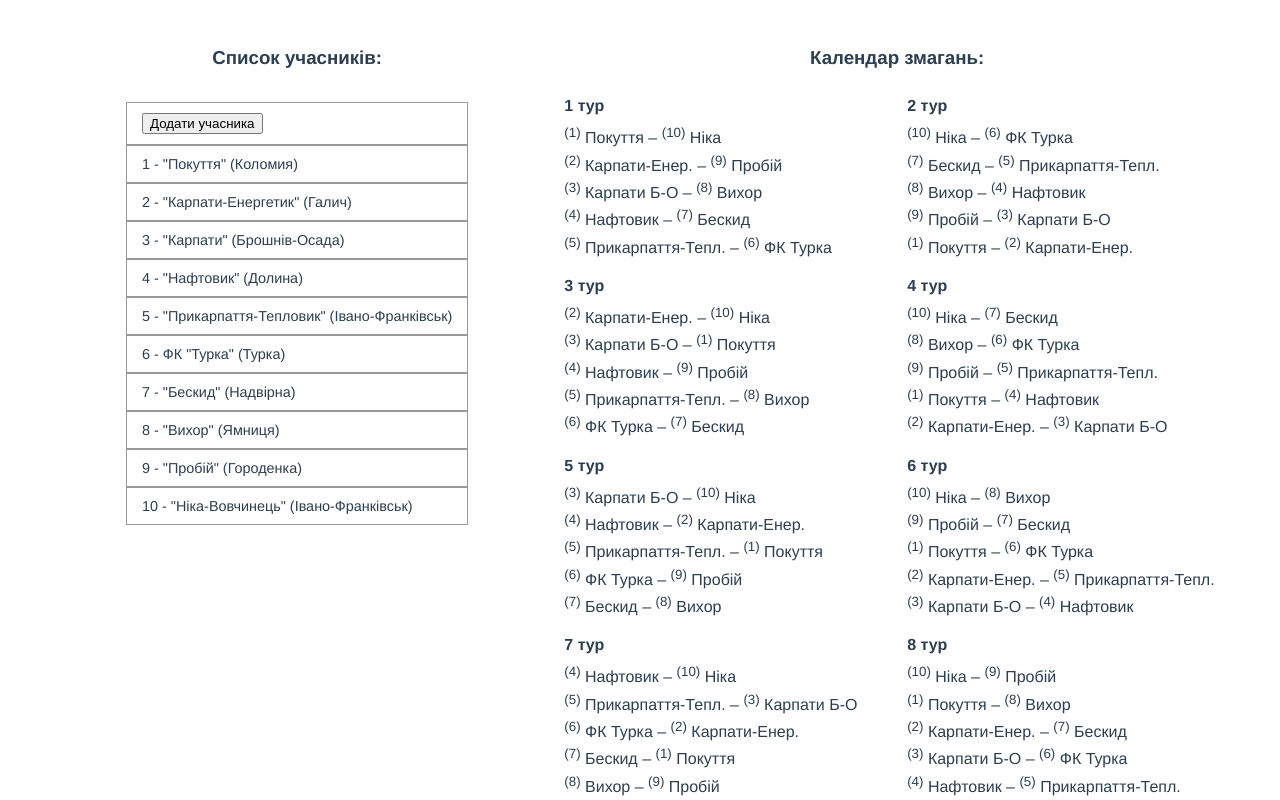
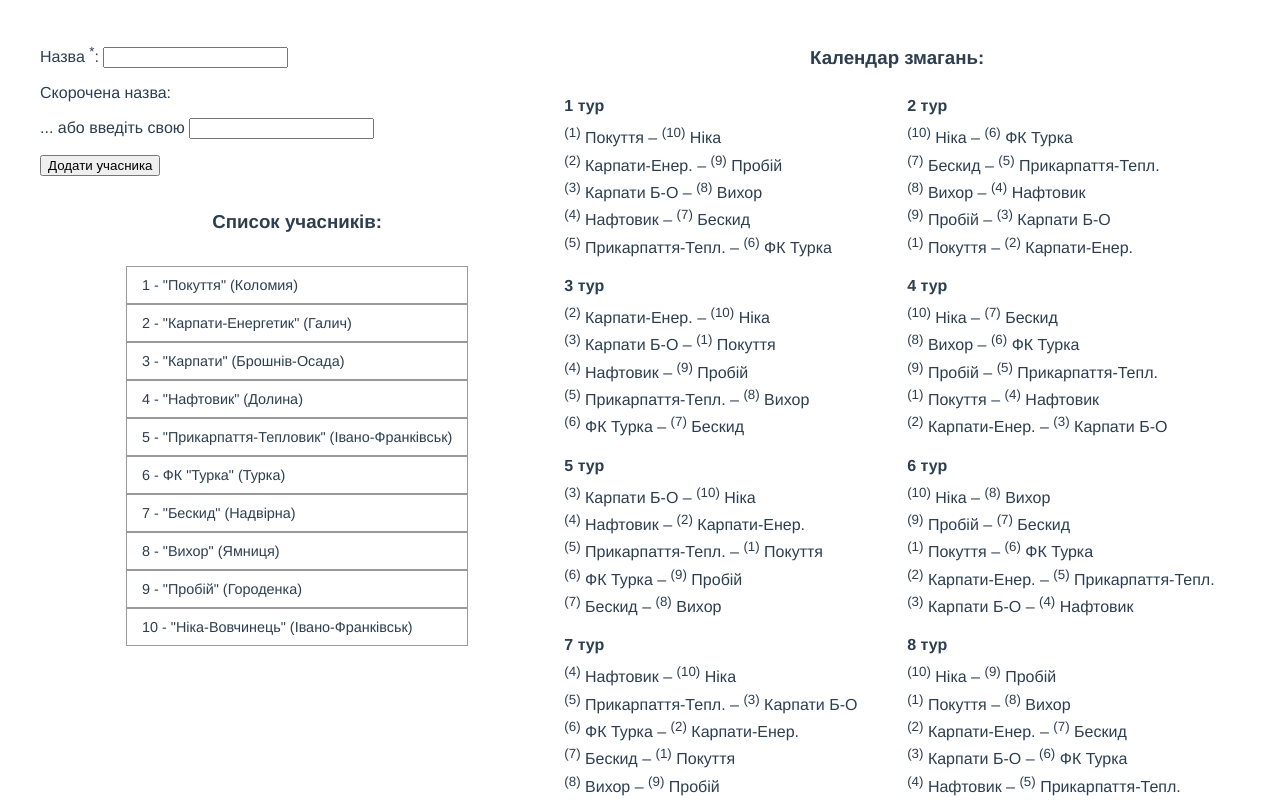
Before and after one commit to ruig1992/berger-round-robin-tables, a Vue app: page / in a window 1280 px wide. Shown: the top 800 px of the page. Built offline with nearby package versions, Linux system fonts and the light colour scheme.

Commit message:
Add form for adding new participant

```diff
--- a/src/App.vue
+++ b/src/App.vue
@@ -3,6 +3,18 @@
     <div class="container">
       <div class="row">
         <div class="col-flex-1-5">
+          <form @submit.prevent="addParticipant">
+            <p><label>Назва <sup>*</sup>:
+              <input type="text" v-model.trim="form.name" required>
+              </label>
+            </p>
+            <p>Скорочена назва: {{ formNameShort }}</p>
+            <p><label>... або введіть свою
+              <input type="text" v-model.trim="form.name_short">
+              </label>
+            </p>
+            <p><button type="submit" :disabled="isLoading">Додати учасника</button></p>
+          </form>
           <section class="app-participants-section">
             <h3 class="header">Список учасників:</h3>
             <draggable
@@ -13,16 +25,12 @@
               class="app-participants-list"
               ghost-class="draggable-ghost"
               animation="200"
-              @start="isDragging=true"
-              @end="isDragging=false"
+              @start="drag=true"
+              @end="drag=false"
             >
               <li v-for="(item, index) in participants" :key="item.id"
                 class="app-participants-list__item drag-item"
               >{{ index + 1 }} - {{ item.name }}</li>
-
-              <li slot="header" class="app-participants-list__item">
-                <button @click="addParticipant">Додати учасника</button>
-              </li>
             </draggable>
           </section>
         </div>
@@ -50,25 +58,25 @@ import participantsList from './services/participant.service';
 export default {
   name: 'App',
   components: { Draggable, TournamentCalendar },
-  data: () => ({
-    participants: [],
-    calendar: [],
-    isRowView: false,
-    isLoading: true,
-
-    isDragging: false,
-    /* componentData: {
-      props: {
-        type: 'transition',
-        name: 'flip-list',
-        tag: 'ul',
-      }
-    } */
-  }),
+  data() {
+    return {
+      participants: [],
+      calendar: [],
+      isRowView: false,
+      isLoading: true,
+      form: { name: '', name_short: '' },
+    };
+  },
   computed: {
     participantsCount() {
       return this.participants.length;
-    }
+    },
+    formNameShort() {
+      const matches = this.form.name.replace(/"/g, '')
+        .split(' ').filter((m) => m);
+
+      return matches[0] === 'ФК' ? `${matches[0]} ${matches[1]}` : matches[0];
+    },
   },
   mounted() {
     this.participants = participantsList;
@@ -87,12 +95,14 @@ export default {
       }
     },
     addParticipant: function() {
-      const newId = this.participants[this.participants.length - 1].id + 1;
       this.participants.push({
-        id: newId,
-        name: `Example ${newId}`,
-        name_short: null,
+        id: Date.now(),
+        name: this.form.name,
+        name_short: this.form.name_short || this.formNameShort,
       });
+      this.form.name = '';
+      this.form.name_short = '';
+
       this.setCalendar();
     },
   },
```
